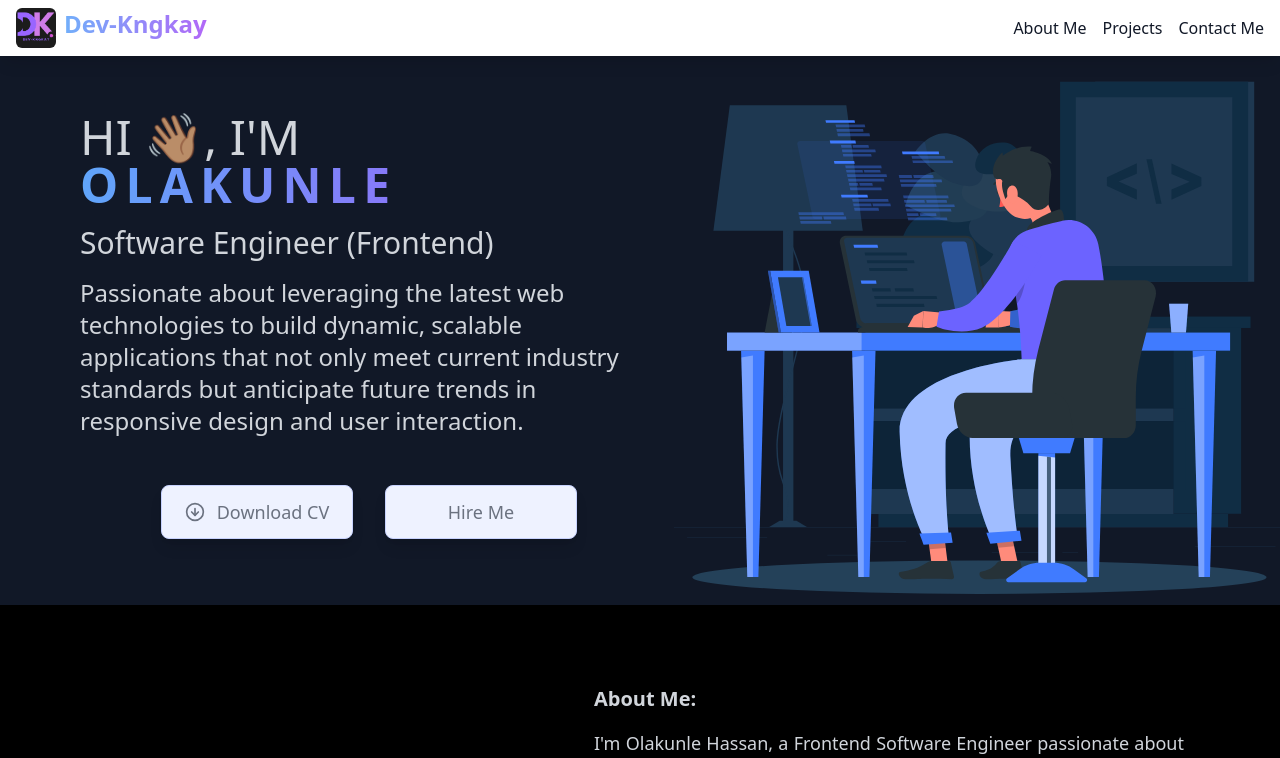
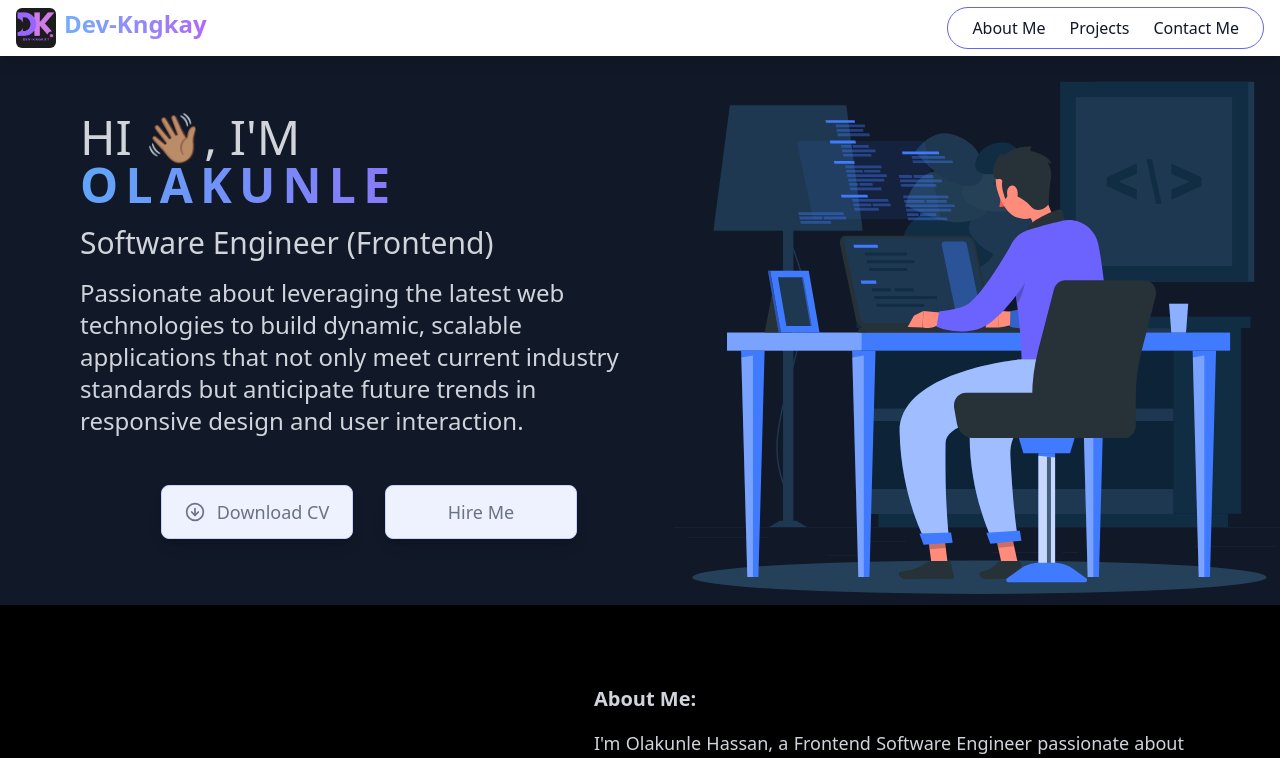
Before and after one commit to kaylezy/Olakunle_Hassan-Portfolio, a React (Vite) app: page / in a window 1280 px wide. Shown: the top 758 px of the page. Built offline with nearby package versions, Linux system fonts and the light colour scheme.

Commit message:
fix: adjusted the navbar

```diff
--- a/src/components/HireMeModal/HireMeModal.jsx
+++ b/src/components/HireMeModal/HireMeModal.jsx
@@ -19,7 +19,7 @@ const HireMeModal = ({ onClose }) => {
     if (state.succeeded) {
       resetForm();
       // Optional: Close modal after delay
-      setTimeout(() => onClose(), 5000);
+      setTimeout(() => onClose(), 3000);
     }
   }, [state.succeeded, onClose]);
   return (
--- a/src/components/Navbar/Navbar.jsx
+++ b/src/components/Navbar/Navbar.jsx
@@ -23,22 +23,22 @@ const Navbar = ({ toggleTheme }) => {
               </span>
             </a>
           </div>
-          <div className="hidden md:flex space-x-4">
+          <div className="hidden md:flex space-x-6 border rounded-full px-6 py-2 border-indigo-500 dark:border-purple-500">
             <a
               href="#about"
-              className="text-gray-900 dark:text-white hover:text-purple-500"
+              className="text-gray-900 dark:text-white hover:text-purple-500 focus:border-b-2 border-b-indigo-400"
             >
               About Me
             </a>
             <a
               href="#projects"
-              className="text-gray-900 dark:text-white hover:text-purple-500"
+              className="text-gray-900 dark:text-white hover:text-purple-500 focus:border-b-2 border-b-indigo-400"
             >
               Projects
             </a>
             <a
               href="#contact"
-              className="text-gray-900 dark:text-white hover:text-purple-500"
+              className="text-gray-900 dark:text-white hover:text-purple-500 focus:border-b-2 border-b-indigo-400"
             >
               Contact Me
             </a>
@@ -54,22 +54,23 @@ const Navbar = ({ toggleTheme }) => {
         </div>
       </div>
       {isOpen && (
-        <div className="md:hidden">
+        <div className="md:hidden space-y-4 p-4">
           <a
             href="#about"
-            className="block px-2 py-1 text-sm text-gray-900 dark:text-white"
+           className="block text-gray-900 dark:text-white hover:text-purple-500 focus:border-b-2 border-b-indigo-400 w-20"
           >
             About Me
           </a>
           <a
             href="#projects"
-            className="block px-2 py-1 text-sm text-gray-900 dark:text-white"
+            className="block text-gray-900 dark:text-white hover:text-purple-500 focus:border-b-2 border-b-indigo-400 w-16"
           >
             Projects
           </a>
           <a
             href="#contact"
-            className="block px-2 py-1 text-sm text-gray-900 dark:text-white"
+            className="block text-gray-900 dark:text-white hover:text-purple-500 focus:border-b-2 border-b-indigo-400 w-24"
+
           >
             Contact Me
           </a>
```
